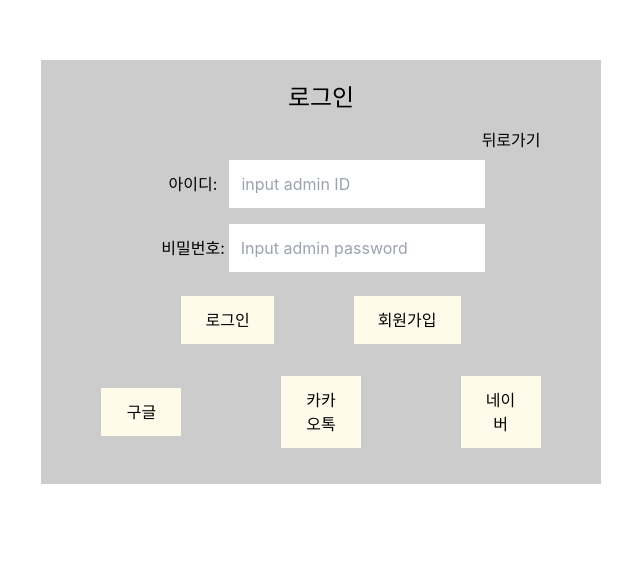
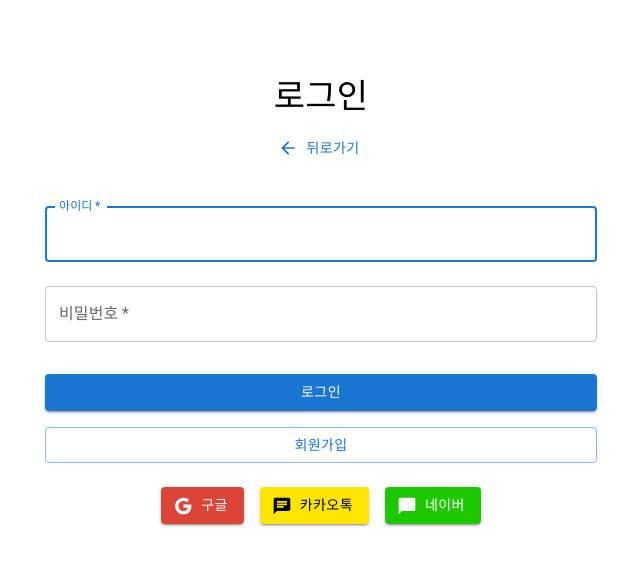
Before and after one commit to O-BAB/obab-client, a React (Create React App) app: page /login in a window 1280 px wide. Shown: the part 128-694 px from the top of the page, without its empty margins (319-959 px from the left). Built offline with nearby package versions, Linux system fonts and the light colour scheme; what recoil-persist would draw is missing.

Commit message:
feat: change UI on login
- login UI 변경
- 향후 css는 나중에 잡고 진행 예정

obab-client #8

```diff
--- a/src/component/login/user/LoginUser.jsx
+++ b/src/component/login/user/LoginUser.jsx
@@ -1,73 +1,109 @@
-import styles from "../../../css/login/user/loginUser.module.css";
-import React, {useState} from "react";
+import React, { useState } from 'react';
+import { Container, TextField, Button, Typography, Box, Grid } from '@mui/material';
+import GoogleIcon from '@mui/icons-material/Google';
+import ChatIcon from '@mui/icons-material/Chat';
+import ChatBubbleIcon from '@mui/icons-material/ChatBubble';
+import ArrowBackIcon from '@mui/icons-material/ArrowBack';
 
 const LoginUser = () => {
-  const [inputs, setInputs] = useState({id: "", password: ""})
+  const [inputs, setInputs] = useState({ id: "", password: "" });
 
-  // 아이디와 비밀번호 입력 시 이벤트 발생
   const toggleUserInfoOnchange = (e) => {
-    const {name, value} = e.target
+    const { name, value } = e.target;
     setInputs({
       ...inputs,
       [name]: value
-    })
-  }
+    });
+  };
 
   return (
-    <div className={`${styles.loginFormContainer}`}>
-      <div className={`p-5`}>
-        <div className={`mb-3`}>
-          <div className={`${styles?.loginTitle}`}>로그인</div>
-        </div>
-        <div
-          className={`flex justify-end px-10 cursor-pointer`}
-          onClick={() => {window.location.href = './'}}
+    <Container maxWidth="sm">
+      <Box sx={{ mt: 8 }}>
+        <Typography variant="h4" component="div" gutterBottom>
+          로그인
+        </Typography>
+        <Button
+          startIcon={<ArrowBackIcon />}
+          onClick={() => { window.location.href = './' }}
+          sx={{ mb: 2 }}
         >
-          {`뒤로가기`}
-        </div>
-        <div className={`flex flex-row flex-wrap items-center justify-center columns-9 p-2`}>
-          <div className={`columns-1 items-start p-3`}>아이디:</div>
-          <input
+          뒤로가기
+        </Button>
+        <Box component="form" noValidate sx={{ mt: 1 }}>
+          <TextField
+            margin="normal"
+            required
+            fullWidth
+            id="id"
+            label="아이디"
             name="id"
-            type="text"
-            defaultValue={inputs?.id}
-            className={`columns-10 w-64 p-3`}
-            placeholder="input admin ID"
+            autoComplete="id"
+            autoFocus
             onChange={toggleUserInfoOnchange}
+            value={inputs.id}
           />
-        </div>
-        <div className={`flex flex-row flex-wrap items-center justify-center columns-9 p-2`}>
-          <div className={`columns-1 items-start p-1`}>비밀번호:</div>
-          <input
+          <TextField
+            margin="normal"
+            required
+            fullWidth
             name="password"
+            label="비밀번호"
             type="password"
-            defaultValue={inputs?.password}
-            className={`columns-9 w-64 p-3`}
-            placeholder="Input admin password"
+            id="password"
+            autoComplete="current-password"
             onChange={toggleUserInfoOnchange}
+            value={inputs.password}
           />
-        </div>
-        {/* 로그인 구현 처리 완료, But 아직은 로그인 처리가 불완전함,
-            jwt 인증 받고나서 다음페이지로 넘어가, 유저정보 저장이 안되는 문제가 가끔 발생 */}
-        <div className={`flex flex-row justify-between items-center px-20`}>
-          <button className={`flex-col  mb-4 mt-4 py-3 bg-amber-50 mx-10 px-6 place-content-center`}>로그인</button>
-          <button className={`flex-col  mb-4 mt-4 py-3 bg-amber-50 mx-10 px-6 place-content-center`}>회원가입</button>
-        </div>
-
-        {/* 로그인 구현 처리 완료, But 아직은 로그인 처리가 불완전함,
-            jwt 인증 받고나서 다음페이지로 넘어가, 유저정보 저장이 안되는 문제가 가끔 발생 */}
-        <div className={`flex flex-row justify-between items-center place-content-center`}>
-          <button className={`flex-col w-20 mb-4 mt-4 py-3 bg-amber-50 mx-10 px-6`}>구글</button>
-          {/*<button className={`flex-col w-20 mb-4 mt-4 py-3 bg-amber-50 mx-10 px-6`}>페이스북</button>*/}
-          <button className={`flex-col w-20 mb-4 mt-4 py-3 bg-amber-50 mx-10 px-6`}>카카오톡</button>
-          <button className={`flex-col w-20 mb-4 mt-4 py-3 bg-amber-50 mx-10 px-6`}>네이버</button>
-          {/*<button className={`flex-col w-20 mb-4 mt-4 py-3 bg-amber-50 mx-10 px-6`}>트위터</button>*/}
-        </div>
-
-
-      </div>
-    </div>
-  )
+          <Button
+            type="submit"
+            fullWidth
+            variant="contained"
+            sx={{ mt: 3, mb: 2 }}
+          >
+            로그인
+          </Button>
+          <Button
+            type="button"
+            fullWidth
+            variant="outlined"
+            sx={{ mb: 2 }}
+            onClick={() => { window.location.href = './signup' }}
+          >
+            회원가입
+          </Button>
+          <Grid container spacing={2} justifyContent="center">
+            <Grid item>
+              <Button
+                variant="contained"
+                sx={{ mt: 1, mb: 1, backgroundColor: '#DB4437', color: '#fff', '&:hover': { backgroundColor: '#c33d2e' } }}
+                startIcon={<GoogleIcon />}
+              >
+                구글
+              </Button>
+            </Grid>
+            <Grid item>
+              <Button
+                variant="contained"
+                sx={{ mt: 1, mb: 1, backgroundColor: '#FEE500', color: '#000', '&:hover': { backgroundColor: '#e6c900' } }}
+                startIcon={<ChatIcon />}
+              >
+                카카오톡
+              </Button>
+            </Grid>
+            <Grid item>
+              <Button
+                variant="contained"
+                sx={{ mt: 1, mb: 1, backgroundColor: '#1EC800', color: '#fff', '&:hover': { backgroundColor: '#1aaf00' } }}
+                startIcon={<ChatBubbleIcon />}
+              >
+                네이버
+              </Button>
+            </Grid>
+          </Grid>
+        </Box>
+      </Box>
+    </Container>
+  );
 }
 
-export default LoginUser
+export default LoginUser;
```
